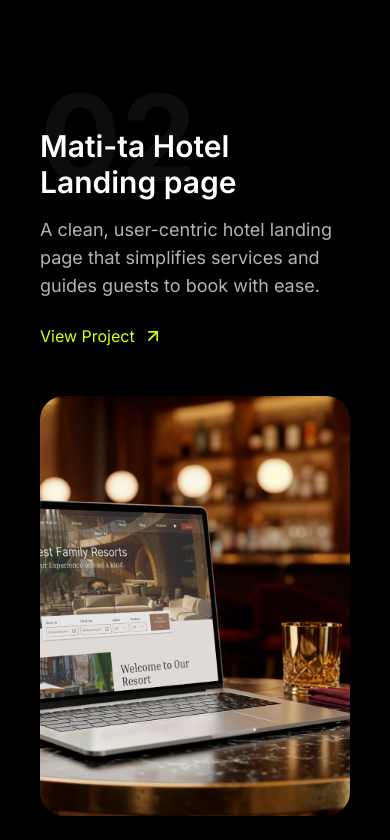
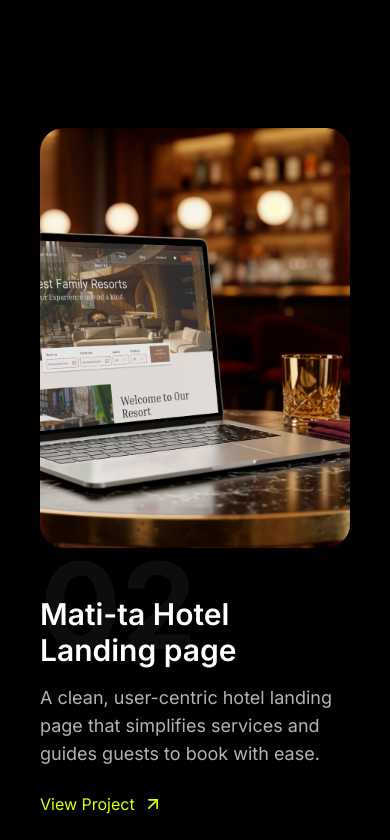
Before and after one commit to Showrab15/fardin-farabi-portfolio, a Next.js app: page / in a window 390 px wide. Shown: the part 1724-2564 px from the top of the page. Built offline with nearby package versions, Linux system fonts and the light colour scheme.

Commit message:
changes in project section

```diff
--- a/src/app/components/O.jsx
+++ b/src/app/components/O.jsx
@@ -4,17 +4,9 @@ import { ArrowUpRight } from "lucide-react";
 import Link from "next/link";
 
 const projects = [
-  // {
-  //   id: 1,
-  //   image: "https://fardin-portfolio.netlify.app/assets/project1-Dd--GYLN.jpg",
-  //   title: "Agency Landing Page",
-  //   subtitle:
-  //     "A modern landing page designed for creative agencies with strong hierarchy.",
-  //   number: "01",
-  //   url: "https://www.behance.net/gallery/232476519/Agency-Landing-Page"
-  // },
+
   {
-    id: 2,
+    id: 1,
     image: "/furniture.jpg",
     title: "Furniture Landing Page",
     subtitle:
@@ -23,7 +15,7 @@ const projects = [
     url: "https://www.behance.net/gallery/209896509/Furniture-Landing-Page"
   },
    {
-    id: 3,
+    id: 2,
     image: "/hotel.jpg",
     title: "Mati-ta Hotel Landing page",
     subtitle:
@@ -32,7 +24,7 @@ const projects = [
     url: "https://www.behance.net/gallery/209372263/Hotel-Resort-Landing-Page"
   },
    {
-    id: 4,
+    id: 3,
     image: "/pokkie.jpg",
     title: "POOKIE App Case Study",
     subtitle:
@@ -68,9 +60,10 @@ export default function Projects() {
               whileInView={{ opacity: 1, x: 0 }}
               viewport={{ once: true }}
               transition={{ duration: 0.8, ease: "easeOut" }}
-              className={`relative rounded-3xl overflow-hidden ${
-                isEven ? "order-1" : "order-2"
-              }`}
+           className={`relative rounded-3xl overflow-hidden
+  ${isEven ? "lg:order-1" : "lg:order-2"}
+`}
+
             >
               <img
                 src={project.image}
@@ -85,9 +78,10 @@ export default function Projects() {
               whileInView={{ opacity: 1, x: 0 }}
               viewport={{ once: true }}
               transition={{ duration: 0.8, ease: "easeOut", delay: 0.1 }}
-              className={`relative ${
-                isEven ? "order-2" : "order-1"
-              }`}
+              className={`relative
+  ${isEven ? "lg:order-2" : "lg:order-1"}
+`}
+
             >
               {/* Background Number */}
               <div className="absolute -top-20 left-0 text-[120px] font-bold text-white/5 select-none">
```
